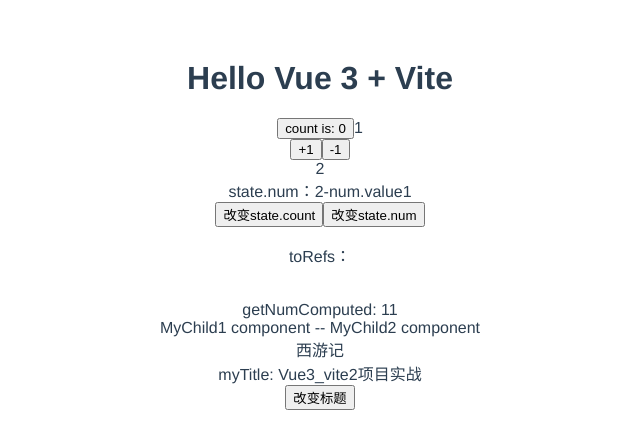
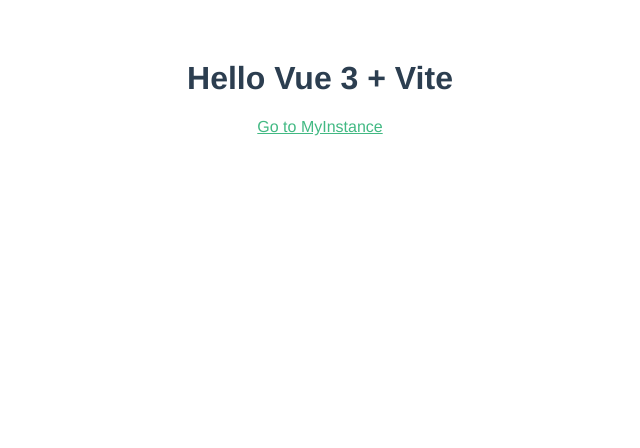
Before and after one commit to FEMotong/vue3_vite2_alpha, a Vue app: page / in a window 1280 px wide. Shown: the top 448 px of the page, without its empty margins (320-960 px from the left). Built offline with nearby package versions, Linux system fonts and the light colour scheme.

Commit message:
vue-router用法实例

```diff
--- a/package.json
+++ b/package.json
@@ -7,7 +7,8 @@
   },
   "dependencies": {
     "cross-env": "^7.0.3",
-    "vue": "^3.0.5"
+    "vue": "^3.0.5",
+    "vue-router": "^4.0.10"
   },
   "devDependencies": {
     "@vitejs/plugin-vue": "^1.2.3",
--- a/src/App.vue
+++ b/src/App.vue
@@ -1,7 +1,5 @@
 <template>
-    <!-- <img alt="Vue logo" src="./assets/logo.png" /> -->
-    <HelloWorld msg="Hello Vue 3 + Vite" />
-    <MyInstance />
+    <router-view />
 </template>
 <script setup>
 import HelloWorld from './components/HelloWorld.vue'
--- a/src/components/HelloWorld.vue
+++ b/src/components/HelloWorld.vue
@@ -1,18 +1,7 @@
 <template>
-    <h1>{{ msg }}</h1>
-
-    <button type="button" @click="state.count++">count is: {{ state.count }}</button>
+    <h1>Hello Vue 3 + Vite</h1>
+    <router-link to="/MyInstance">Go to MyInstance</router-link>
 </template>
-
-<script setup>
-import { defineProps, reactive } from 'vue'
-
-defineProps({
-  msg: String
-})
-
-const state = reactive({ count: 0 })
-</script>
 
 <style scoped>
 a {
--- a/src/components/MyInstance.vue
+++ b/src/components/MyInstance.vue
@@ -1,4 +1,5 @@
 <template>
+    <h1>Vue3新特性</h1>
     <span>{{ num }}</span>
     <br />
     <button @click="add">+1</button>
@@ -19,6 +20,9 @@
     <MyChild1 />
     <br />
     <button @click="changeTitle">改变标题</button>
+    <br />
+    <br />
+    <router-link to="/">Go Back</router-link>
 </template>
 
 <script setup="props">
--- a/src/main.js
+++ b/src/main.js
@@ -1,4 +1,7 @@
 import { createApp } from 'vue'
+import VueRouter from './router'
 import App from './App.vue'
 
-createApp(App).mount('#app')
+const app = createApp(App);
+app.use(VueRouter)
+app.mount('#app')
```
Also changed, not shown: src/router.js (added, +22 -0 lines).
